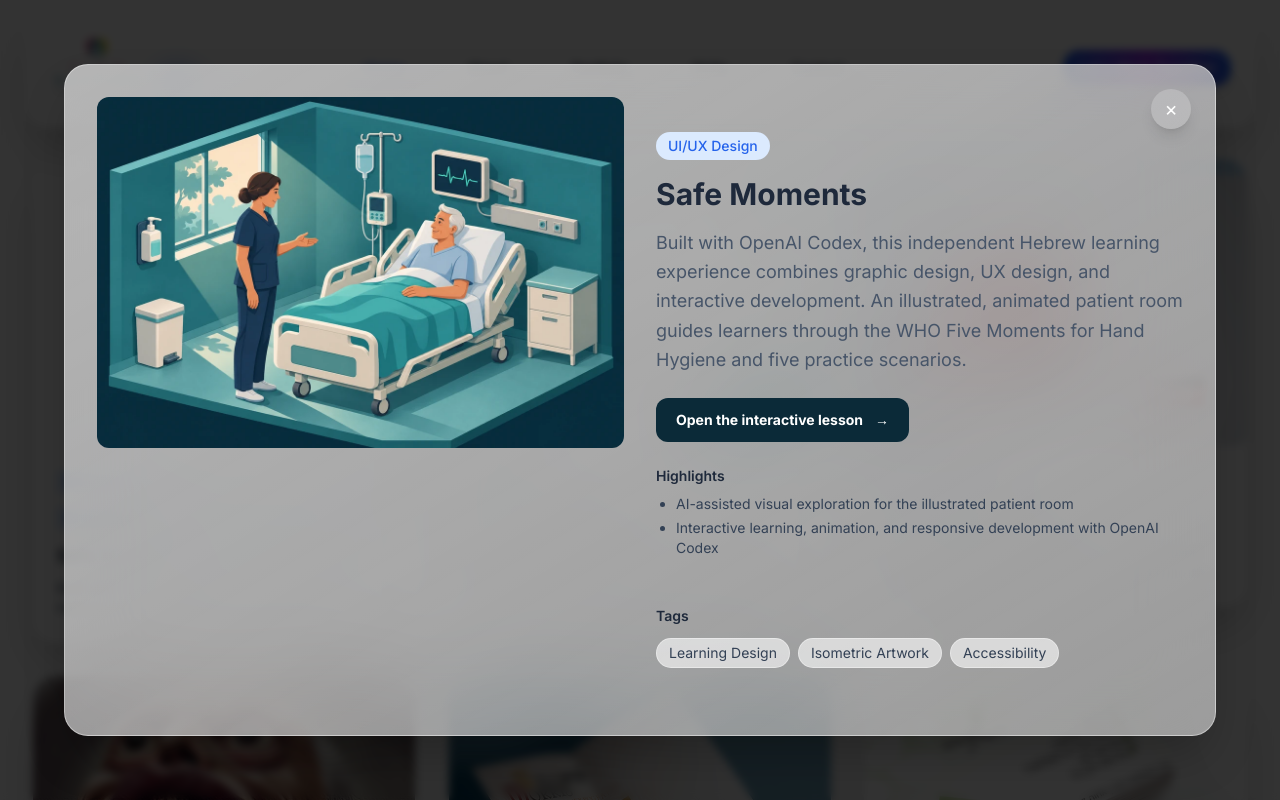
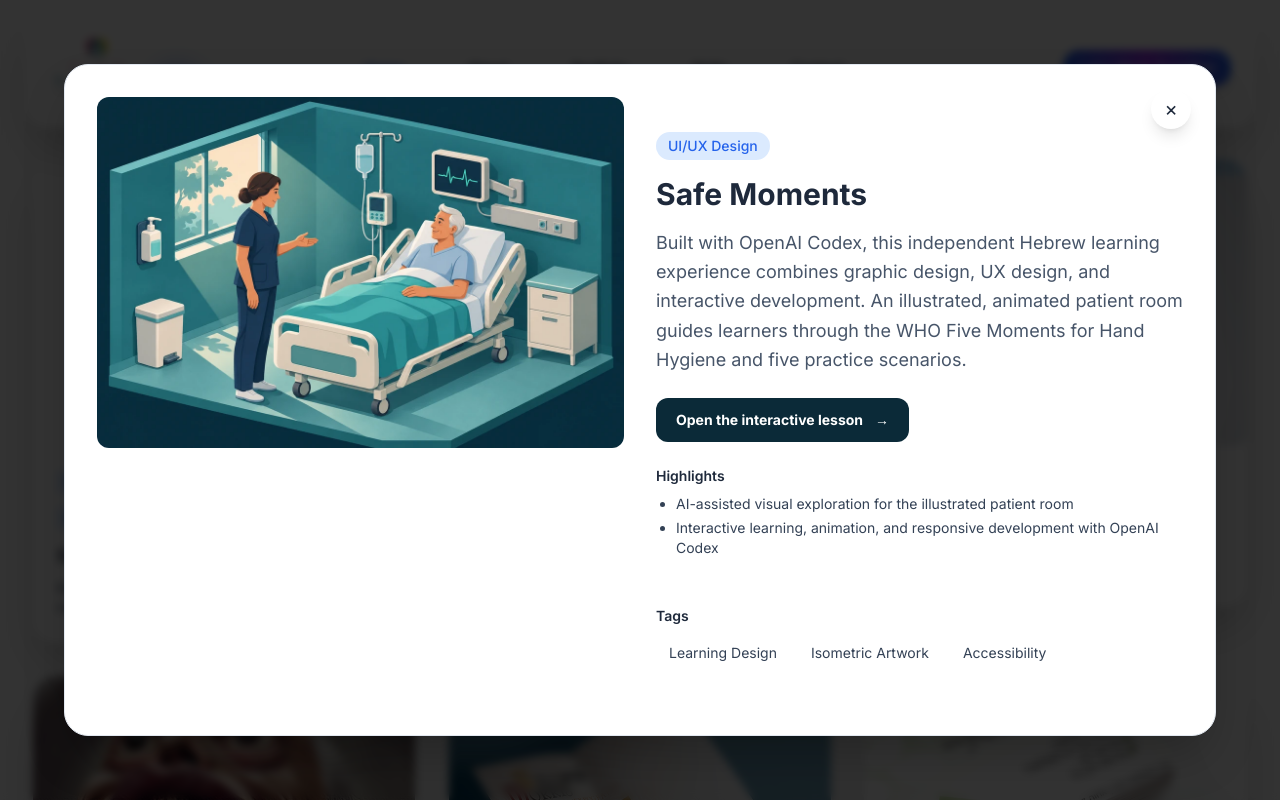
Before and after one commit to ilansas94/PortfolioIlanSas, a Next.js app: page / in a window 1280 px wide. Both pictures are taken after a click on the button 224 px from the left and 2976 px from the top of the page. Shown: the part 2576-3376 px from the top of the page. Built offline with nearby package versions, Linux system fonts and the light colour scheme.

Commit message:
Use opaque white project dialogs

```diff
--- a/components/Portfolio.tsx
+++ b/components/Portfolio.tsx
@@ -278,10 +278,8 @@ const PortfolioModal = ({ item, isOpen, onClose }: PortfolioModalProps) => {
             }
           }}
         >
-            <GlassCard
-              className="w-full max-w-6xl h-full max-h-[90vh] p-6 lg:p-8 overflow-y-auto relative"
-              intensity="heavy"
-              gradient
+            <div
+              className="relative h-full max-h-[90vh] w-full max-w-6xl overflow-y-auto rounded-3xl border border-slate-200 bg-white p-6 shadow-2xl lg:p-8"
               onClick={(e) => e.stopPropagation()}
             >
               {/* Close Button */}
@@ -289,7 +287,7 @@ const PortfolioModal = ({ item, isOpen, onClose }: PortfolioModalProps) => {
                 ref={closeButton}
                 aria-label="Close project"
                 onClick={onClose}
-                className="absolute top-6 right-6 z-20 w-10 h-10 bg-white/20 rounded-full flex items-center justify-center hover:bg-white/30 hover:animate-[focus-pulse_0.3s_ease-in-out] transition-colors duration-300 shadow-lg"
+                className="absolute top-6 right-6 z-20 w-10 h-10 bg-white text-slate-800 rounded-full flex items-center justify-center hover:bg-slate-100 hover:animate-[focus-pulse_0.3s_ease-in-out] transition-colors duration-300 shadow-lg"
                 whileHover={{
                   scale: 1.05,
                   z: 5,
@@ -297,7 +295,7 @@ const PortfolioModal = ({ item, isOpen, onClose }: PortfolioModalProps) => {
                 }}
                 whileTap={{ scale: 0.95 }}
               >
-                <span className="text-white text-xl">×</span>
+                <span className="text-xl">×</span>
               </motion.button>
 
               <div className="grid lg:grid-cols-2 gap-8 h-full">
@@ -409,7 +407,7 @@ const PortfolioModal = ({ item, isOpen, onClose }: PortfolioModalProps) => {
                   </div>
                 </div>
               </div>
-            </GlassCard>
+            </div>
           </motion.div>
       )}
     </AnimatePresence>
```
